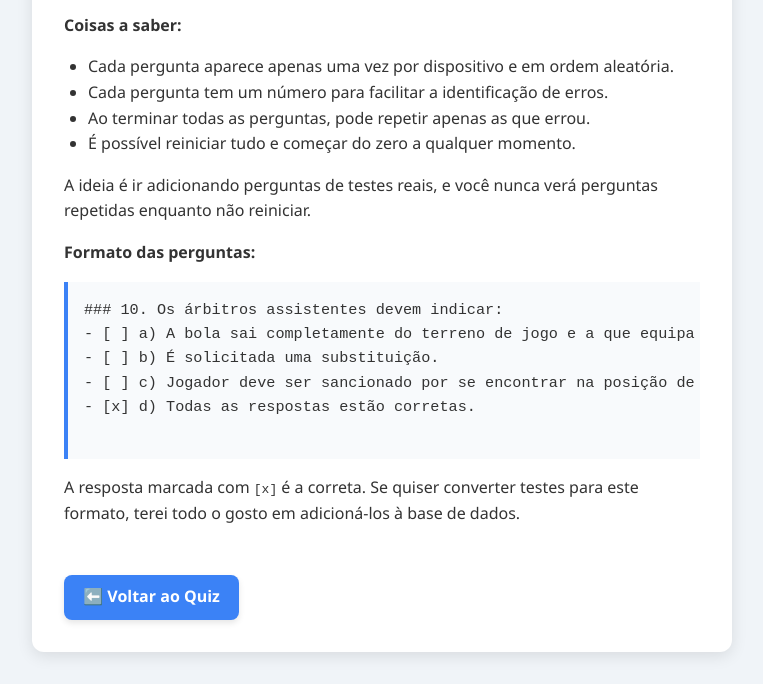
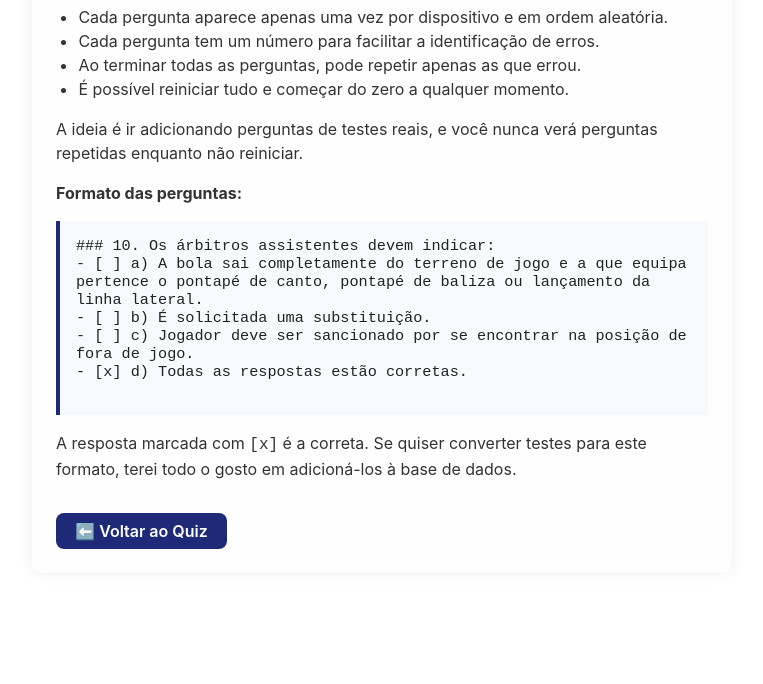
Before and after one commit to Jpedroassis/refquiz, a plain HTML site: page explicacao.html in a window 1280 px wide. Shown: the part 215-899 px from the top of the page, without its empty margins (258-1021 px from the left). After the commit the page ends 804 px from the top, so only its background shows below. Drawn offline with Linux system fonts and the light colour scheme.

Commit message:
explanation page final touch

```diff
--- a/explicacao.html
+++ b/explicacao.html
@@ -2,64 +2,97 @@
 <html lang="pt-BR">
 <head>
   <meta charset="UTF-8" />
-  <meta name="viewport" content="width=device-width, initial-scale=1.0" />
+  <meta name="viewport" content="width=device-width, initial-scale=1" />
   <title>Como funciona</title>
   <link rel="stylesheet" href="style.css" />
   <style>
+    /* Add or override any styles to better match index page */
+
     body {
-      background: #f0f4f8;
-      font-family: 'Segoe UI', Tahoma, Geneva, Verdana, sans-serif;
+      background-color: #fff; /* same as quiz page bg */
+      color: #222;
+      font-family: -apple-system, BlinkMacSystemFont, "Segoe UI", Roboto, Oxygen,
+        Ubuntu, Cantarell, "Open Sans", "Helvetica Neue", sans-serif;
       margin: 0;
-      padding: 2rem;
+      padding: 1rem;
       display: flex;
       justify-content: center;
-      align-items: flex-start;
-      min-height: 100vh;
+    }
+
+    .container {
+      max-width: 700px;
+      width: 100%;
+      padding: 1.5rem;
+      box-sizing: border-box;
+      background: #fefefe;
+      border-radius: 10px;
+      box-shadow: 0 0 15px rgba(0,0,0,0.07);
+    }
+
+    h1 {
+      color: #1e2a78;
+      font-weight: 700;
+      margin-bottom: 1rem;
+      text-align: center;
+    }
+
+    p, ul {
+      font-size: 1rem;
+      line-height: 1.5;
+      margin-bottom: 1rem;
       color: #333;
     }
-    .explanation-box {
-      background: #fff;
-      border-radius: 12px;
-      box-shadow: 0 4px 16px rgba(0,0,0,0.1);
-      padding: 2rem;
-      max-width: 700px;
-      width: 100%;
-      line-height: 1.6;
+
+    ul {
+      padding-left: 1.4rem;
     }
-    h1 {
+
+    pre {
+      background-color: #f7f9fc;
+      border-left: 4px solid #1e2a78;
+      padding: 1rem;
+      overflow-x: auto;
+      font-family: monospace;
+      font-size: 0.95rem;
+      margin-bottom: 1rem;
+      white-space: pre-wrap;
+    }
+
+    a.back-button {
+      display: inline-block;
+      margin-top: 1rem;
+      padding: 0.5rem 1.2rem;
+      font-weight: 600;
+      color: #fff;
+      background-color: #1e2a78;
+      border-radius: 8px;
+      text-decoration: none;
       text-align: center;
-      color: #1e2a78;
-      margin-bottom: 1.5rem;
+      transition: background-color 0.3s ease;
+      user-select: none;
     }
-    ul {
-      padding-left: 1.5rem;
+
+    a.back-button:hover,
+    a.back-button:focus {
+      background-color: #16225a;
     }
-    pre {
-      background: #f8fafc;
-      border-left: 4px solid #3b82f6;
-      padding: 1rem;
-      font-size: 0.95rem;
-      overflow-x: auto;
-    }
-    .back-button {
-      display: inline-block;
-      margin-top: 2rem;
-      padding: 0.6rem 1.2rem;
-      background-color: #3b82f6;
-      color: white;
-      text-decoration: none;
-      border-radius: 8px;
-      font-weight: bold;
-      box-shadow: 0 3px 6px rgba(0,0,0,0.1);
-      transition: background-color 0.3s ease;
-    }
-    .back-button:hover {
-      background-color: #2563eb;
+
+    /* Responsive tweaks */
+
+    @media (max-width: 480px) {
+      .container {
+        padding: 1rem;
+        margin: 0 0.5rem;
+      }
+
+      pre {
+        font-size: 0.9rem;
+      }
     }
   </style>
 </head>
 <body>
-  <div class="explanation-box">
+  <main class="container" role="main" aria-label="Explicação do funcionamento do quiz">
     <h1>ℹ️ Como funciona esta página</h1>
     <p>
       A ideia da plataforma é que se possa ir fazendo perguntas enquanto estamos ao telemóvel ou no tablet sem fazer nada.
@@ -87,7 +120,7 @@
       A resposta marcada com <code>[x]</code> é a correta. Se quiser converter testes para este formato, terei todo o gosto em adicioná-los à base de dados.
     </p>
 
-    <a href="index.html" class="back-button">⬅️ Voltar ao Quiz</a>
-  </div>
+    <a href="index.html" class="back-button" aria-label="Voltar ao Quiz">⬅️ Voltar ao Quiz</a>
+  </main>
 </body>
 </html>
```
